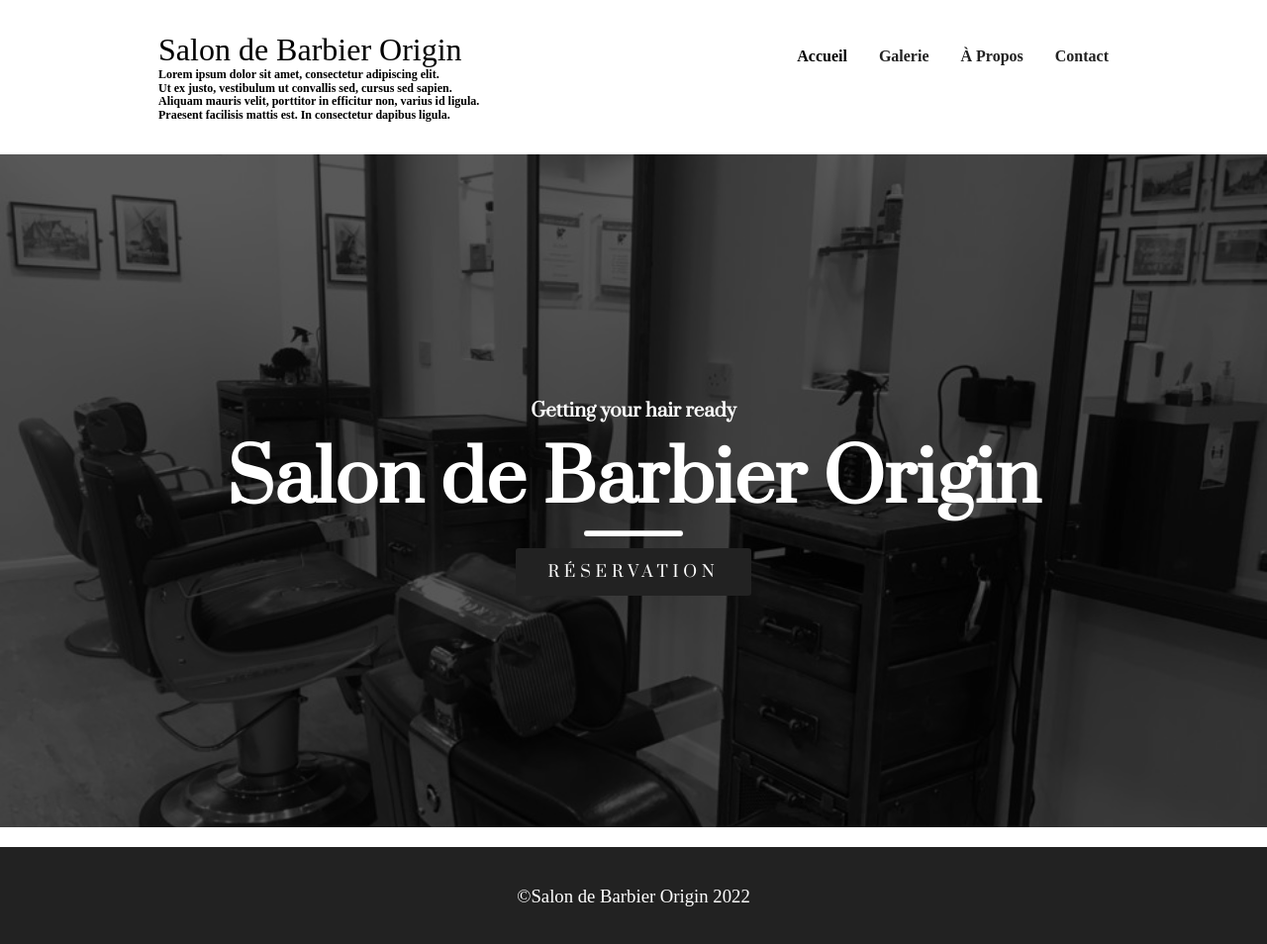
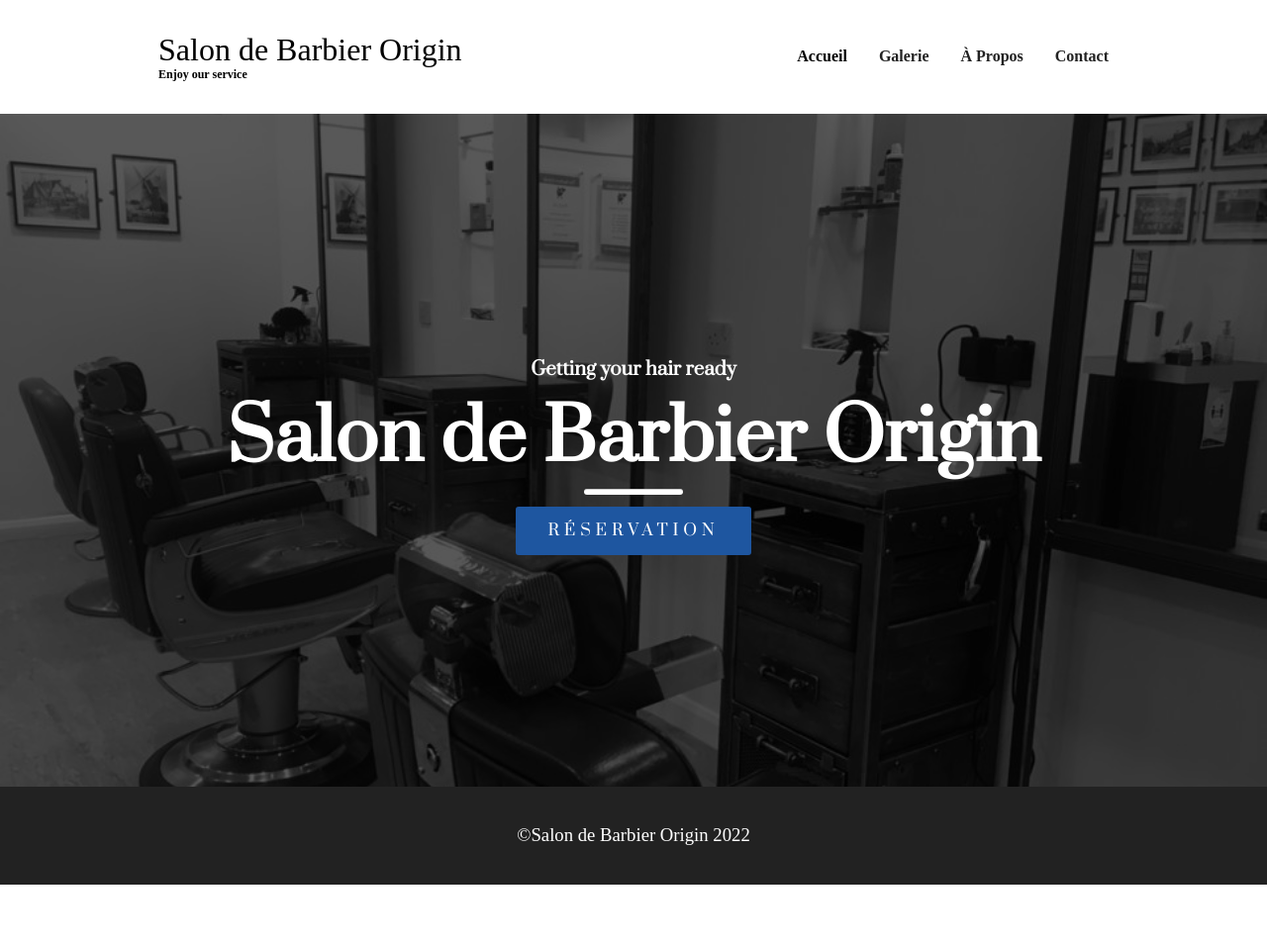
Before and after one commit to Emile-Massumov/Web-Responsive, a website built with Parcel: page index.html in a window 1280 px wide. Shown: the whole page at 99% size. After the commit the page ends 894 px from the top, so only its background shows below. Built offline with nearby package versions, Linux system fonts and the light colour scheme.

Commit message:
changed color to reservation button

```diff
--- a/css/main.css
+++ b/css/main.css
@@ -131,7 +131,7 @@ header {
   }
 }
 .btn-hire {
-  background-color: #222;
+  background-color: #1e56a0;
   color: #fff;
   padding: 15px 32px;
   text-align: center;
@@ -289,7 +289,6 @@ footer {
   padding: 20px;
   text-align: center;
   background-color: #222;
-  margin-top: 20px;
 }
 footer h3 > span,
 footer h3 > a {
--- a/index.html
+++ b/index.html
@@ -36,8 +36,7 @@
   <div class="container container-nav">
     <div class="site-title">
       <h1>Salon de Barbier Origin</h1>
-      <p class="subtitle">Lorem ipsum dolor sit amet, consectetur adipiscing elit. <br>Ut ex justo, vestibulum ut convallis sed, cursus sed sapien.<br>
-Aliquam mauris velit, porttitor in efficitur non, varius id ligula.<br> Praesent facilisis mattis est. In consectetur dapibus ligula.</p>
+      <p class="subtitle">Enjoy our service</p>
       </div>
       <nav>
         <ul>
@@ -61,7 +60,7 @@ Aliquam mauris velit, porttitor in efficitur non, varius id ligula.<br> Praesent
             <link rel="preconnect" href="https://fonts.gstatic.com" crossorigin>
             <link href="https://fonts.googleapis.com/css2?family=Prata&display=swap" rel="stylesheet">
           </div>
-          </div>
+        </div>
         </div>
           </main>
           <footer class="footer">
```
Also changed, not shown: about.html (+1 -2 lines), contact.html (+1 -2 lines), gallery.html (+1 -2 lines).
